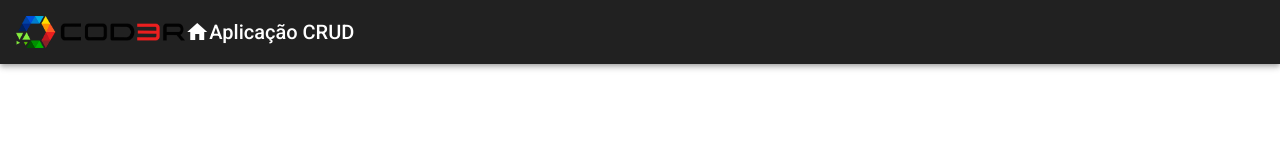
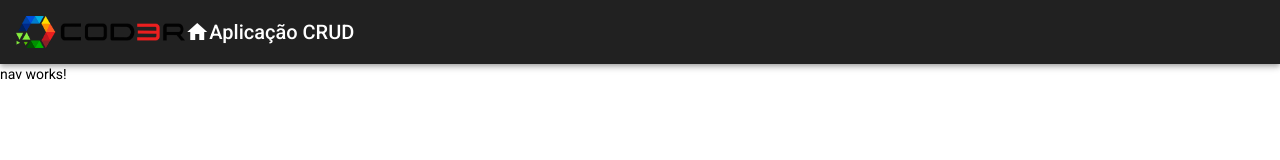
Before and after one commit to devBernardo-Mendes/Crud-Angular, an Angular app in the folder frontend/: page / in a window 1280 px wide. Shown: the top 160 px of the page. Built offline with nearby package versions, Linux system fonts and the light colour scheme.

Commit message:
feat: impotted MatListModule and MatSidenavModule

```diff
--- a/frontend/src/app/app.component.html
+++ b/frontend/src/app/app.component.html
@@ -1,2 +1,3 @@
 <app-header></app-header> <!--importa o html head e renderiza na page-->
+<app-nav></app-nav> <!--importar o html nav e renderiza na page-->
 <app-footer></app-footer> <!--importa o html footer e renderiza na page-->
```
Also changed, not shown: frontend/src/app/app.module.ts (+7 -1 lines).
